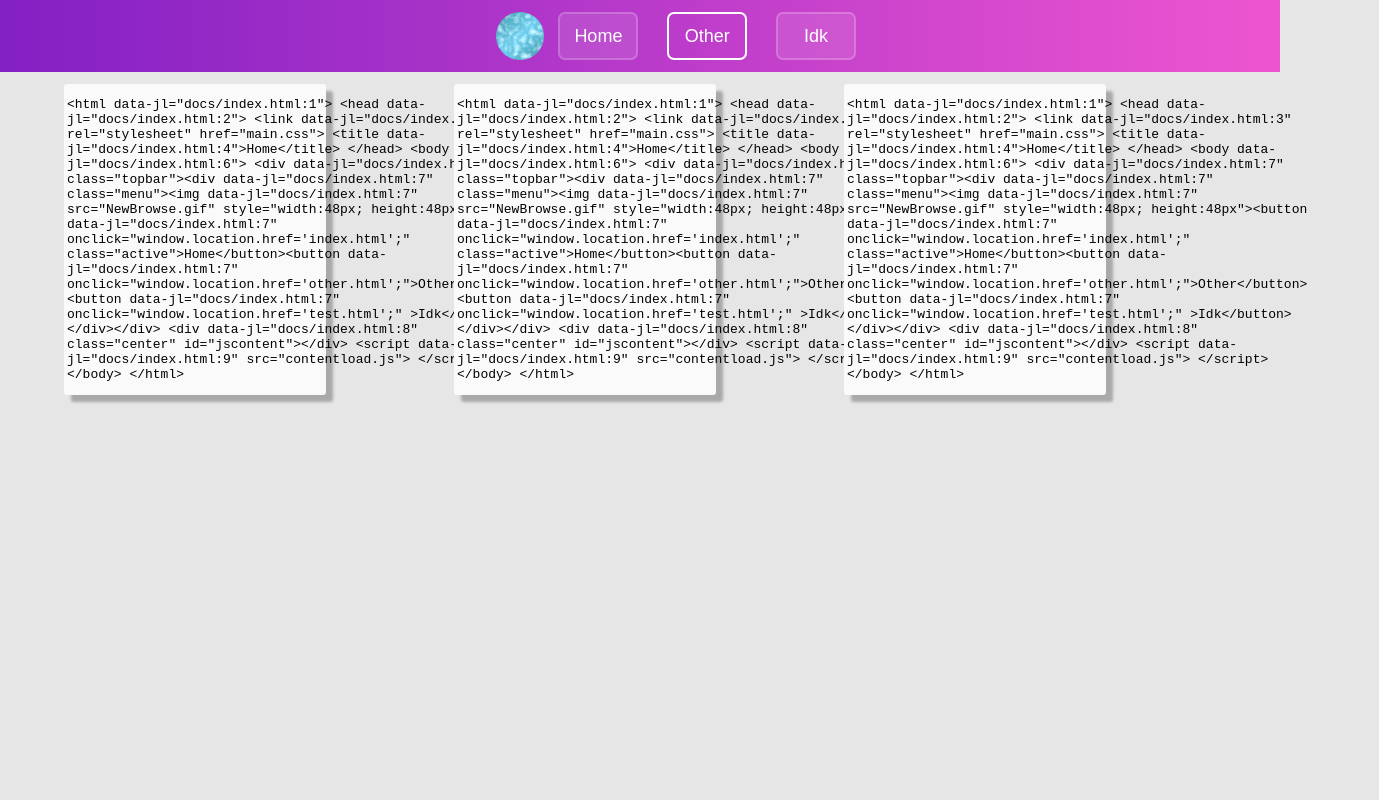
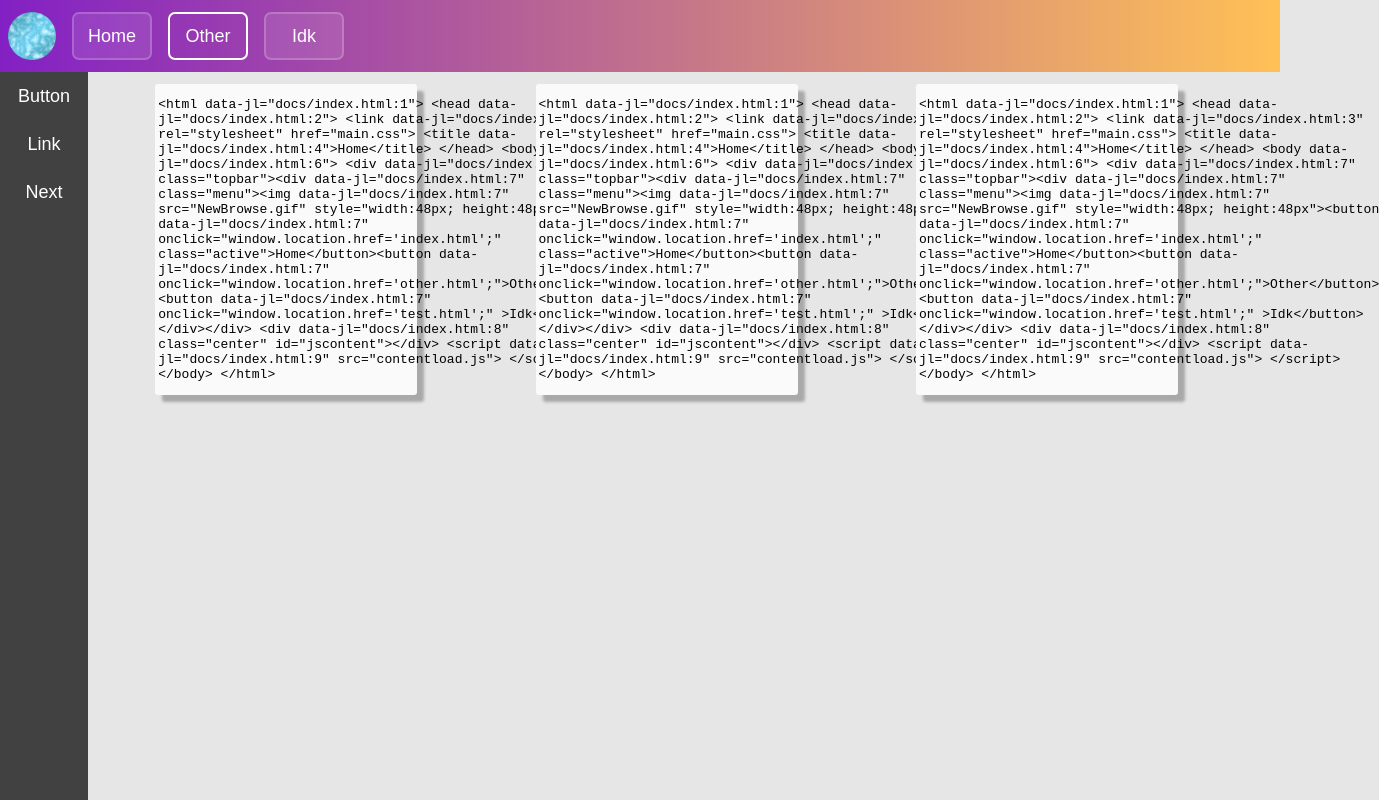
Before and after one commit to CompletelyRandom2025/ExpressWebserver, a plain HTML site: page docs/other.html in a window 1280 px wide. Shown: the whole page, 1379 px wide, since content can reach past the window. Drawn offline with Linux system fonts and the light colour scheme.

Commit message:
Added vertical menu

```diff
--- a/docs/main.css
+++ b/docs/main.css
@@ -11,7 +11,7 @@ body{
     width:100%;
     height:72px;
     display:flex;
-    background-image: linear-gradient(90deg, #8320c4, #ee55d0);
+    background-image: linear-gradient(90deg, #8320c4, #ffc156);
     animation-name: zoom;
     animation-duration: 10s;
     animation-iteration-count:infinite;
@@ -20,13 +20,23 @@ body{
     top:0;
 }
 
+.sidebar{
+    max-width:88px;
+    height:100vh;
+    margin-top:72px;
+    position:fixed;
+    display:list-item !important;
+    top:0;
+    background-color:rgb(65, 65, 65);
+}
+
 .center{
     margin-top:84px;
     margin-bottom:5vh;
     width:50%;
     height:fit-content;
     margin-left:25%;
-    margin-right:25%;
+    margin-right:25%+88px;
     background-color:rgb(250, 250, 250);
     color:black;
     box-shadow: 7px 7px 3px darkgray;
@@ -51,7 +61,7 @@ body{
 .menu{
     background-color:transparent;
     display:flex;
-    width:fit-content;
+    width:100%;
     margin:auto;
 }
 
@@ -73,9 +83,21 @@ button{
     color:white;
     background-color: rgb(255, 255, 255, 0.1);
     border-color:rgb(255, 255, 255, 0.2);
-    margin-left:5%;
-    margin-right:5%;
+    margin-left:8px;
+    margin-right:8px;
     transition:1s;
+}
+.menubutton{
+    border-style:solid;
+    border-collapse:collapse;
+    border-left:none;
+    border-right:none;
+    border-radius:0px;
+    border-color:transparent;
+    margin:0px;
+    width:88px;
+    height:48px;
+    background-color:transparent;
 }
 button:hover{
     background-color:rgb(255, 255, 255, 0.2);
@@ -93,6 +115,11 @@ button:active{
     border-color:white;
     color:white;
     transition:1s;
+}
+img
+{
+    margin-left:8px;
+    margin-right:8px;
 }
 
 @keyframes zoom {
--- a/docs/other.html
+++ b/docs/other.html
@@ -3,12 +3,18 @@
         <link rel="stylesheet" href="main.css">
     </head>
     <body>
-        <div class="topbar"><div class="menu"><img src="NewBrowse.gif" style="width:48px; height:48px"><button onclick="window.location.href='index.html';">Home</button><button onclick="window.location.href='other.html';" class="active">Other</button><button onclick="window.location.href='test.html';" >Idk</button></div></div>
-        <div style="width:100%">
+        <div class="sidebar">
+            <button class="menubutton">Button</button>
+            <button class="menubutton">Link</button>
+            <button class="menubutton">Next</button>
+        </div>
+        <div style="width:auto; margin-left:96px;">
         <div class="center2" id="jscontent"></div>
         <div class="center2" id="jscontent2"></div>
         <div class="center2" id="jscontent3"></div>
         </div>
+        <div class="topbar"><div class="menu"><img src="NewBrowse.gif" style="width:48px; height:48px"><button onclick="window.location.href='index.html';">Home</button><button onclick="window.location.href='other.html';" class="active">Other</button><button onclick="window.location.href='test.html';" >Idk</button></div></div>
+
         <script src="contentload.js"></script>
     </body>
 </html>
--- a/index.js
+++ b/index.js
@@ -18,9 +18,7 @@ app.get('/favicon.ico', (req, res) => {
     res.sendFile(__dirname + '/docs/NewBrowse.gif');
 });
 app.get('/lorem', async (req, res) => {
-    response3=await test();
-    res.send(response3);
-    console.log(response3);
+    res.send(await lorem.generateWords(300));
 });
 
 app.listen(port, () => {
@@ -29,7 +27,7 @@ app.listen(port, () => {
 
 async function test()
 {
-    response2 = await fetch(new URL('https://uselessfacts.jsph.pl/api/v2/facts/random'));
+    response2 = await fetch(new URL(''));
     response2 = await response2.text();
     response2 =  JSON.parse(response2).text;
     response2 =  response2.toUpperCase();
```
Also changed, not shown: docs/flower.html (added, +11 -0 lines), docs/test.html (+0 -2 lines).
